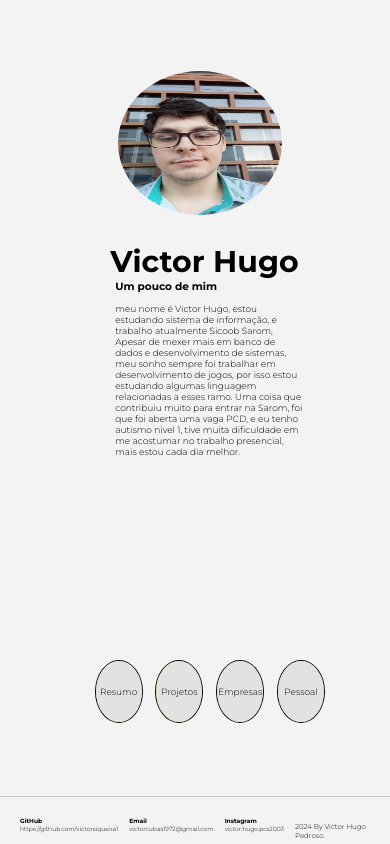
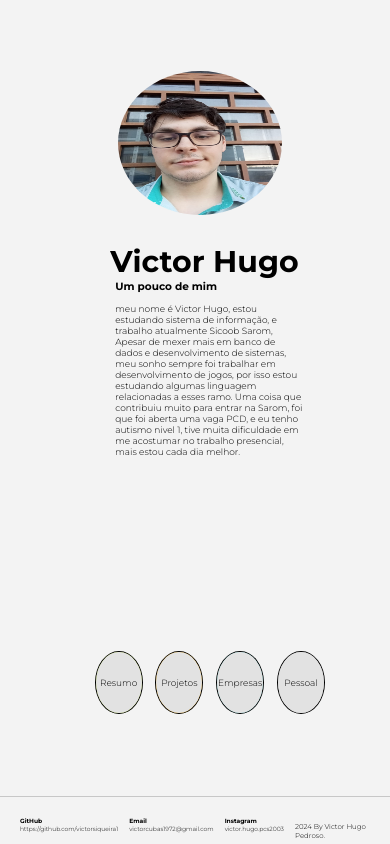
Before and after one commit to victorsiqueira1/trabalhoEscolar, a Vue app: page / in a window 390 px wide. Shown: the part 422-1266 px from the top of the page. Built offline with nearby package versions, Linux system fonts and the light colour scheme; a web font is replaced by a local one.

Commit message:
arrumando as quatro bola

```diff
--- a/src/views/Meio.vue
+++ b/src/views/Meio.vue
@@ -434,9 +434,9 @@ onMounted(() => {
     display: flex;
     gap: 3.8rem;
     position: absolute;
-    top: 127%;
+    top: 124%;
     margin-left: 12.5vw;
-    margin-top: 0rem;
+    margin-top: 1rem;
   }
   .letraParaResumi {
     font-family: 'Montserrat', sans-serif;
```
